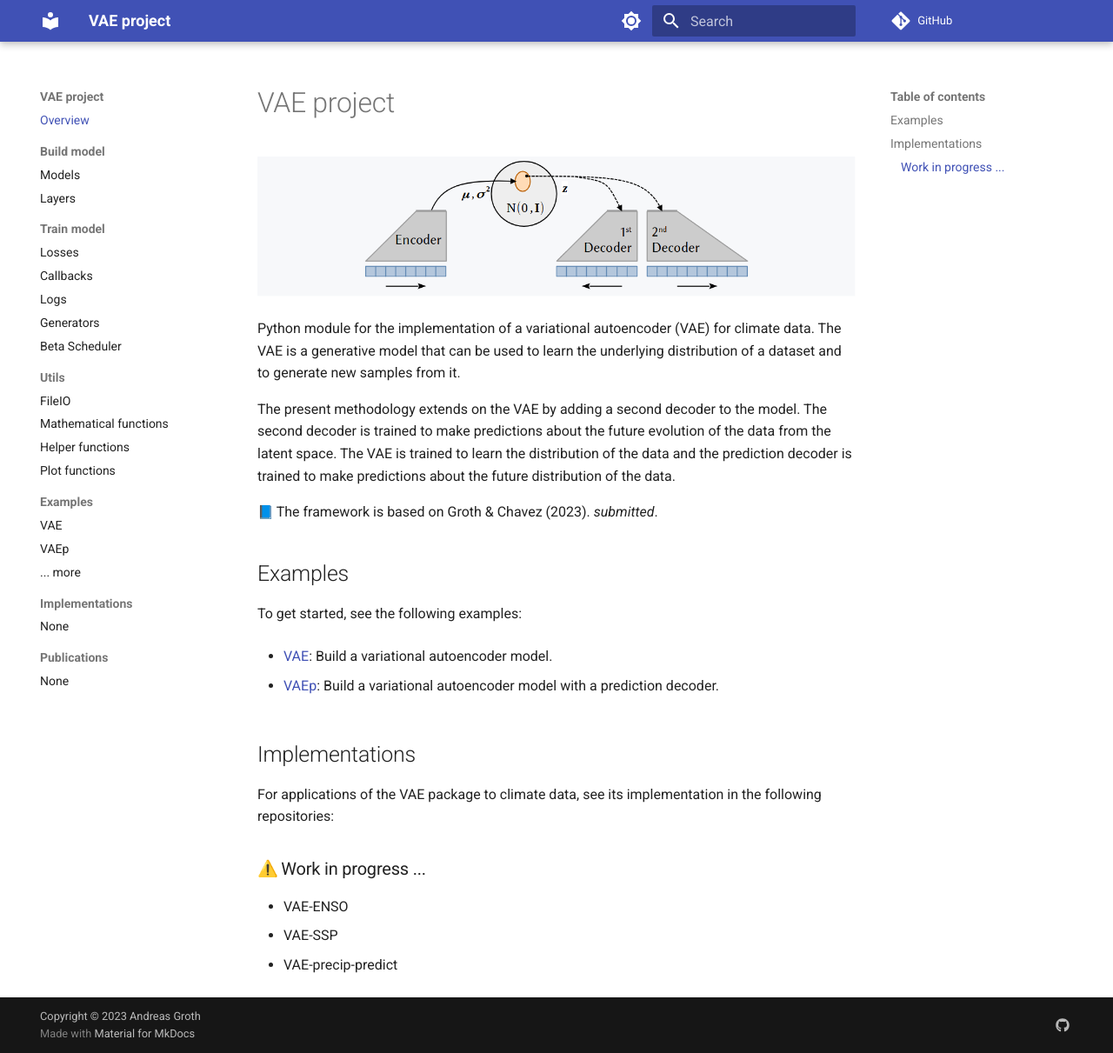
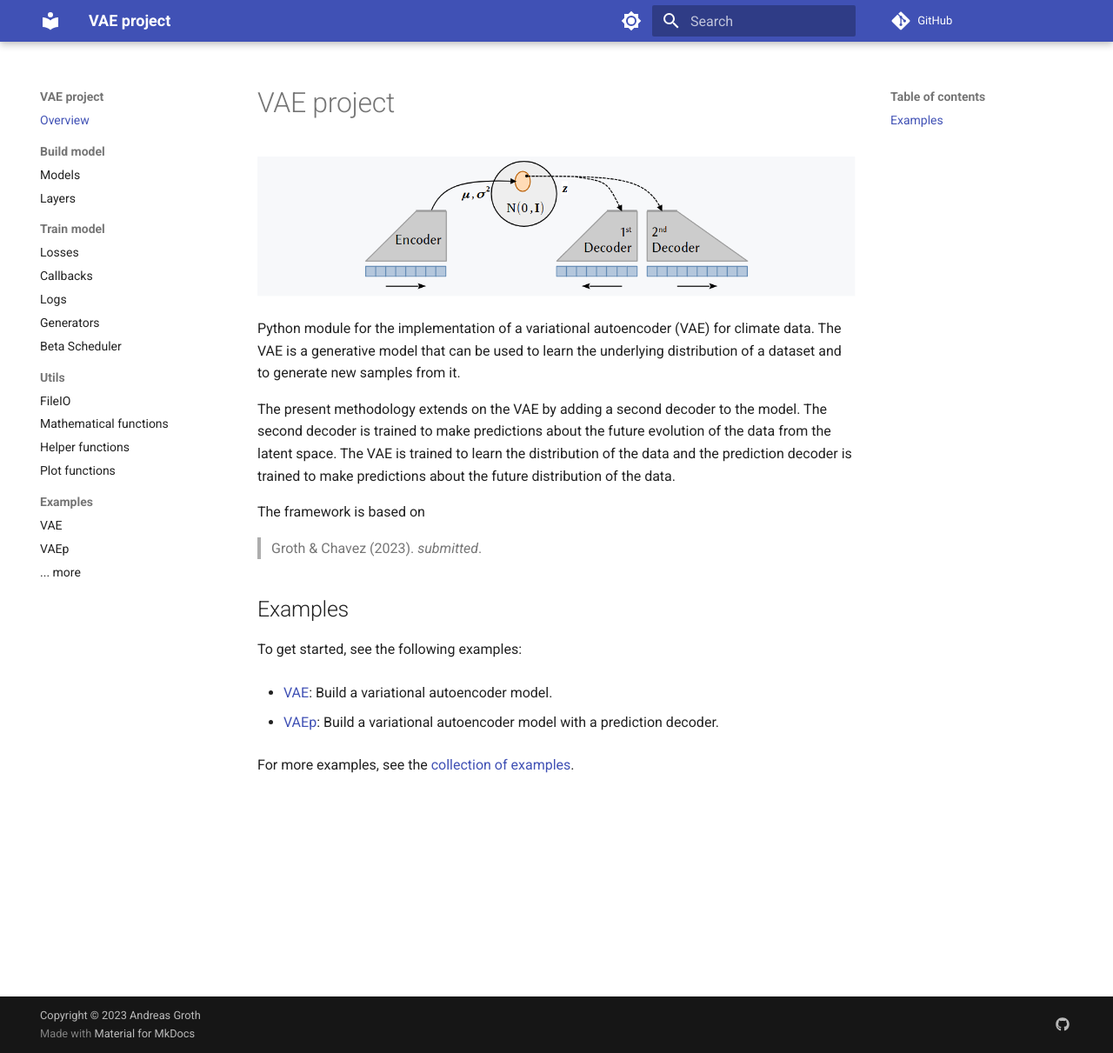
Before and after one commit to andr-groth/VAE-project, an MkDocs documentation site: the page built from docs/index.md, in a window 1280 px wide and 1211 px high. Shown: the whole window at 87% size. Built offline with MkDocs 1.6.1 and Material for MkDocs 9.7.7, drawn with Linux system fonts in a browser that asks for light colours; emoji names are drawn with the system emoji font; comment, search, counter and statistics services are not loaded.

Commit message:
docs updated

```diff
--- a/docs/index.md
+++ b/docs/index.md
@@ -6,7 +6,9 @@ Python module for the implementation of a variational autoencoder (VAE) for clim
 
 The present methodology extends on the VAE by adding a second decoder to the model. The second decoder is trained to make predictions about the future evolution of the data from the latent space. The VAE is trained to learn the distribution of the data and the prediction decoder is trained to make predictions about the future distribution of the data.
 
-:blue_book: The framework is based on Groth & Chavez (2023). _submitted_.
+The framework is based on
+
+> Groth & Chavez (2023). _submitted_.
 
 ## Examples
 
@@ -16,12 +18,4 @@ To get started, see the following examples:
 
 - [VAEp](example_VAEp.md): Build a variational autoencoder model with a prediction decoder.
 
-## Implementations
-
-For applications of the VAE package to climate data, see its implementation in the following repositories:
-
-### :warning: Work in progress ...
-
-- VAE-ENSO
-- VAE-SSP
-- VAE-precip-predict
+For more examples, see the [collection of examples](examples.md).
--- a/mkdocs.yml
+++ b/mkdocs.yml
@@ -20,10 +20,6 @@ nav:
     - VAE: example_VAE.md
     - VAEp: example_VAEp.md
     - ... more: examples.md
-  - Implementations:
-    - ...
-  - Publications:
-    - ...
 markdown_extensions:
   - admonition
   - attr_list
@@ -32,9 +28,6 @@ markdown_extensions:
   - pymdownx.highlight
   - pymdownx.inlinehilite
   - pymdownx.superfences
-  - pymdownx.emoji:
-      emoji_index: !!python/name:materialx.emoji.twemoji
-      emoji_generator: !!python/name:materialx.emoji.to_svg
 plugins:
   - search
   - gen-files:
```
